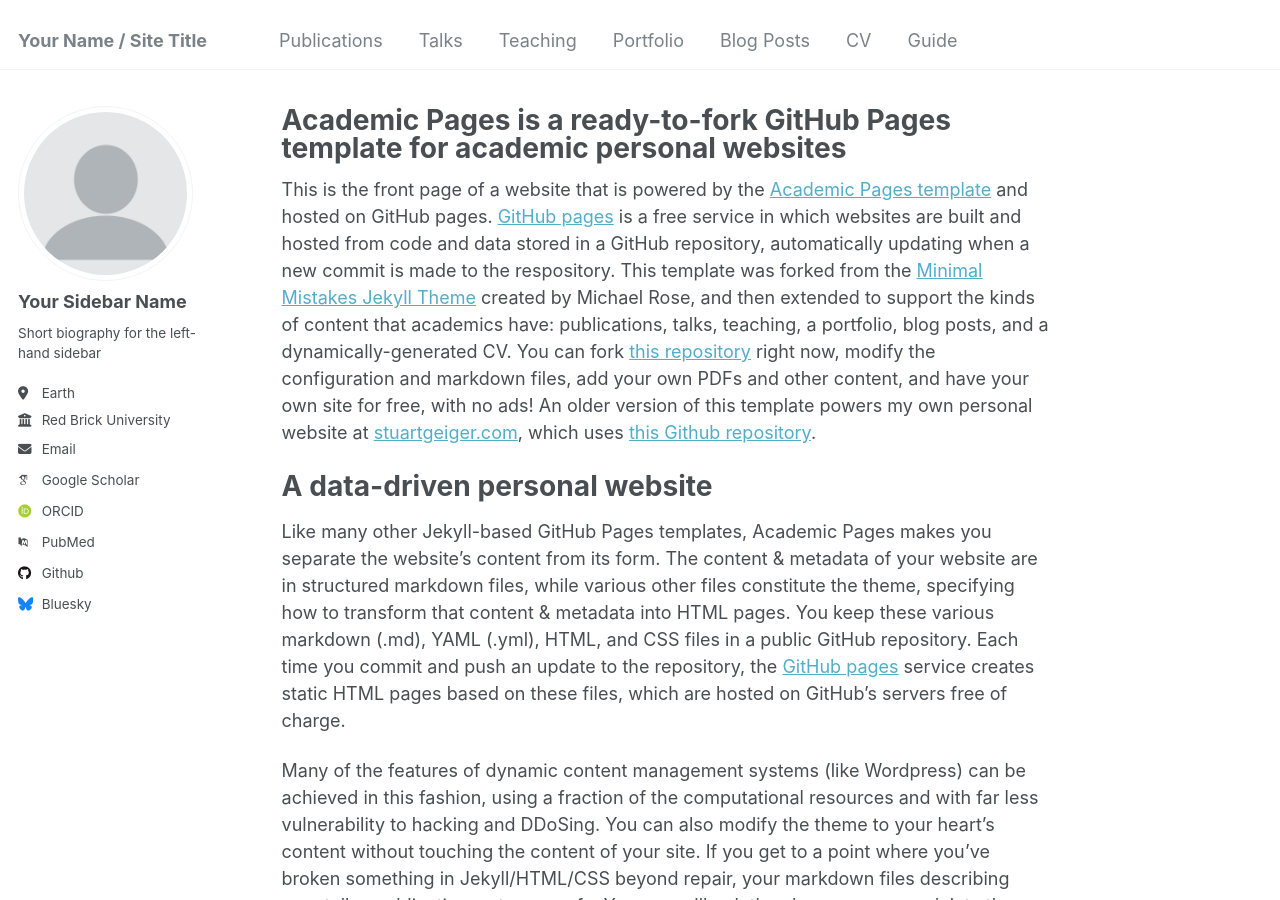
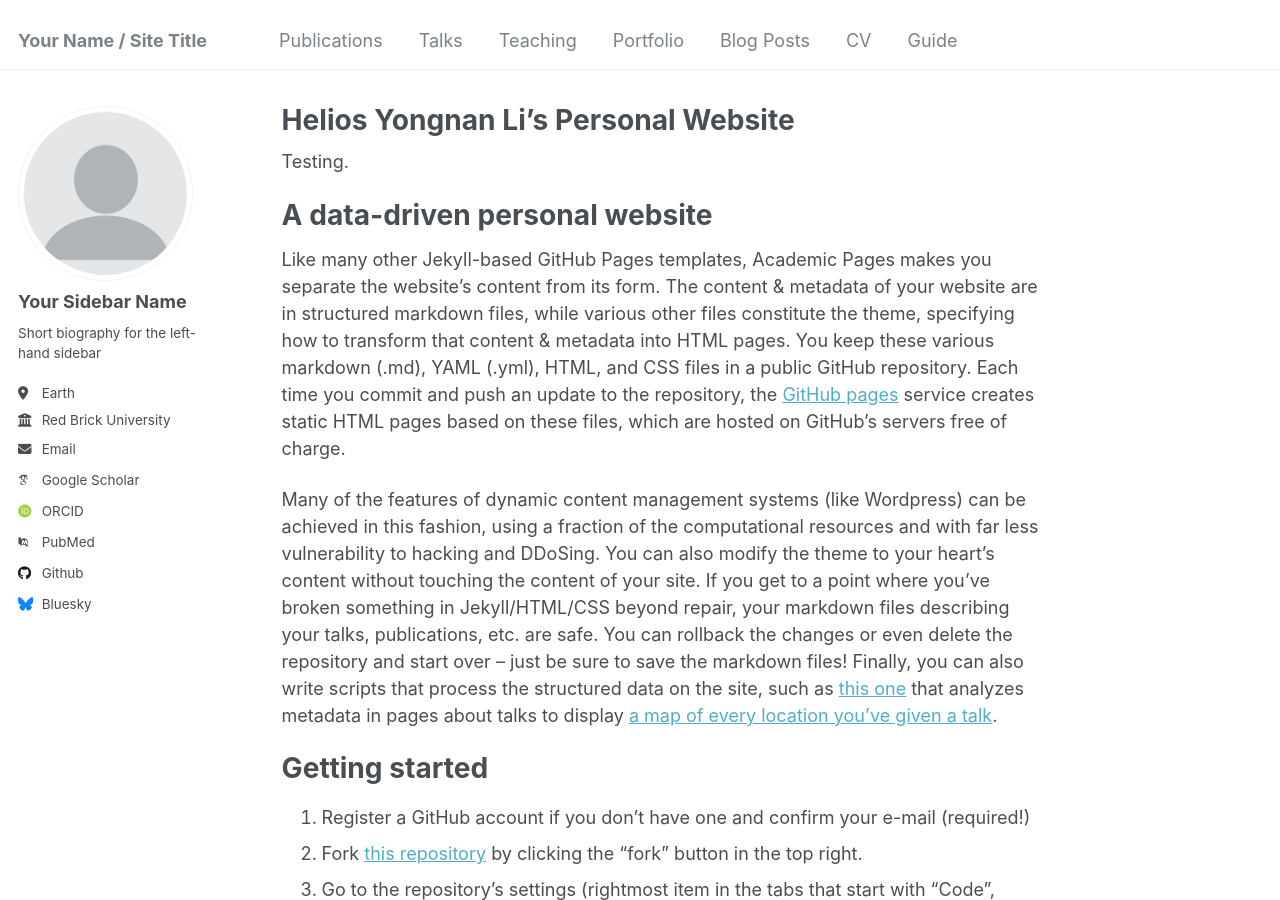
Before and after one commit to heliosynl/heliosynl.github.io, a Jekyll site: the page built from _pages/about.md, in a window 1280 px wide and 900 px high. Built offline with Jekyll 4.4.1, drawn with Linux system fonts in a browser that asks for light colours; some web fonts are replaced.

Commit message:
about.md

```diff
--- a/_pages/about.md
+++ b/_pages/about.md
@@ -1,13 +1,13 @@
 ---
 permalink: /
-title: "Academic Pages is a ready-to-fork GitHub Pages template for academic personal websites"
+title: "Helios Yongnan Li's Personal Website"
 author_profile: true
 redirect_from:
   - /about/
   - /about.html
 ---
 
-This is the front page of a website that is powered by the [Academic Pages template](https://github.com/academicpages/academicpages.github.io) and hosted on GitHub pages. [GitHub pages](https://pages.github.com) is a free service in which websites are built and hosted from code and data stored in a GitHub repository, automatically updating when a new commit is made to the respository. This template was forked from the [Minimal Mistakes Jekyll Theme](https://mmistakes.github.io/minimal-mistakes/) created by Michael Rose, and then extended to support the kinds of content that academics have: publications, talks, teaching, a portfolio, blog posts, and a dynamically-generated CV. You can fork [this repository](https://github.com/academicpages/academicpages.github.io) right now, modify the configuration and markdown files, add your own PDFs and other content, and have your own site for free, with no ads! An older version of this template powers my own personal website at [stuartgeiger.com](http://stuartgeiger.com), which uses [this Github repository](https://github.com/staeiou/staeiou.github.io).
+Testing.
 
 A data-driven personal website
 ======
```
